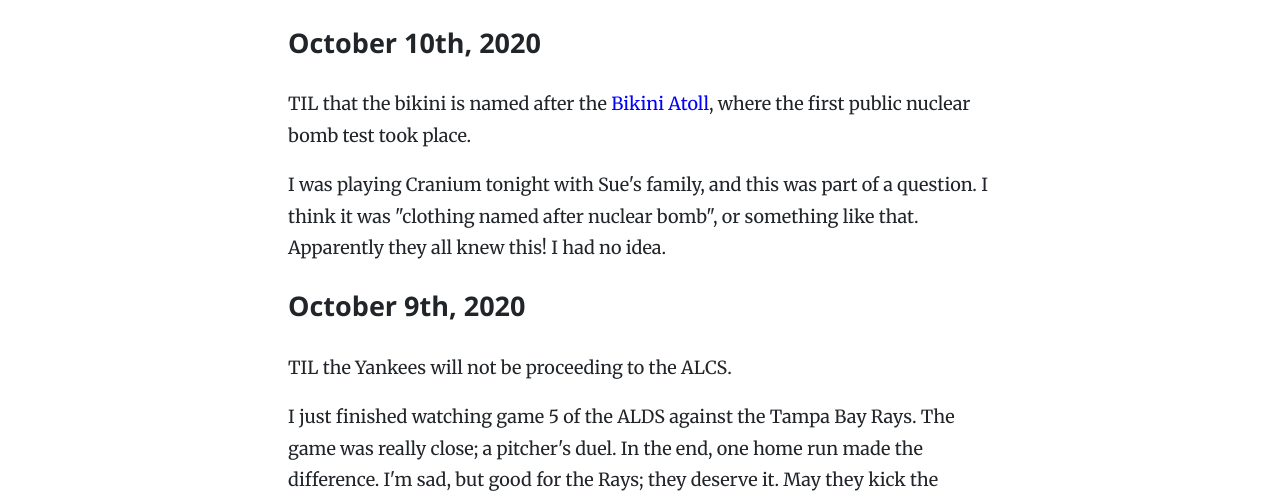
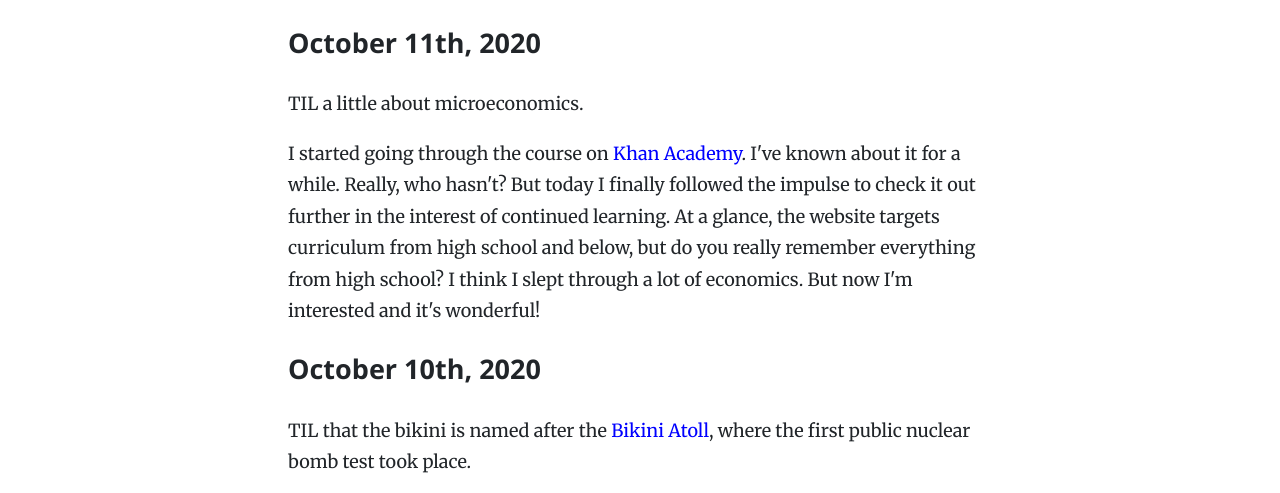
Before and after one commit to michaelyuen/personal-website, a React app in the folder v5/: page /today-i-learned in a window 1280 px wide. Shown: the part 344-837 px from the top of the page. Built offline with nearby package versions, Linux system fonts and the light colour scheme; a web font is replaced by a local one.

Commit message:
Add TIL for 2020-10-11 (#36)

```diff
--- a/v5/pages/today-i-learned.tsx
+++ b/v5/pages/today-i-learned.tsx
@@ -2,6 +2,20 @@ export default function TIL() {
   return (
     <section className="TILContainer">
       <h1>Today I Learned</h1>
+      <h2>October 11th, 2020</h2>
+      <p>TIL a little about microeconomics.</p>
+      <p>
+        I started going through the course on{" "}
+        <a href="khanacademy.org/" target="_blank">
+          Khan Academy
+        </a>
+        . I've known about it for a while. Really, who hasn't? But today I
+        finally followed the impulse to check it out further in the interest of
+        continued learning. At a glance, the website targets curriculum from
+        high school and below, but do you really remember everything from high
+        school? I think I slept through a lot of economics. But now I'm
+        interested and it's wonderful!
+      </p>
       <h2>October 10th, 2020</h2>
       <p>
         TIL that the bikini is named after the{" "}
```
